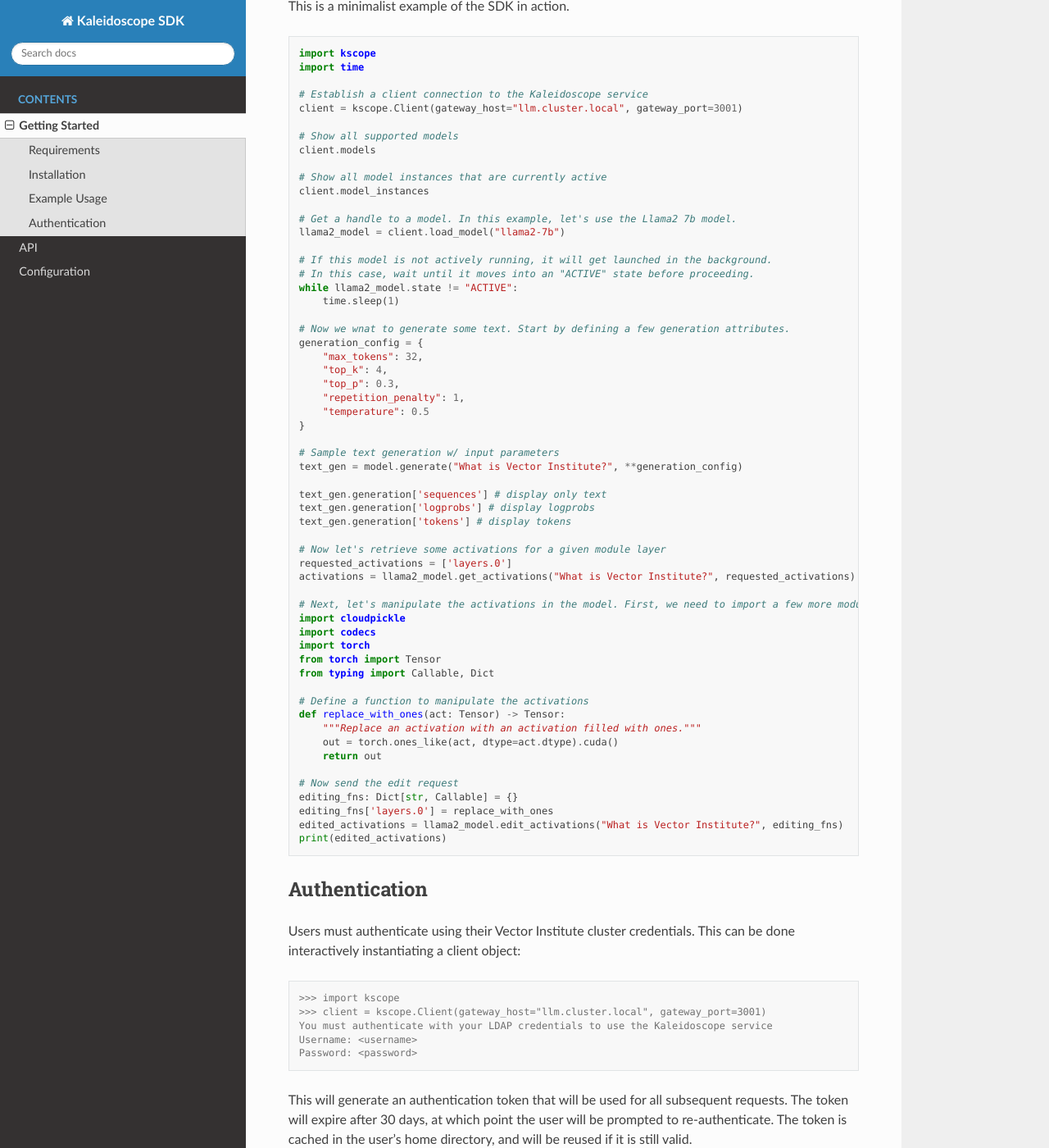
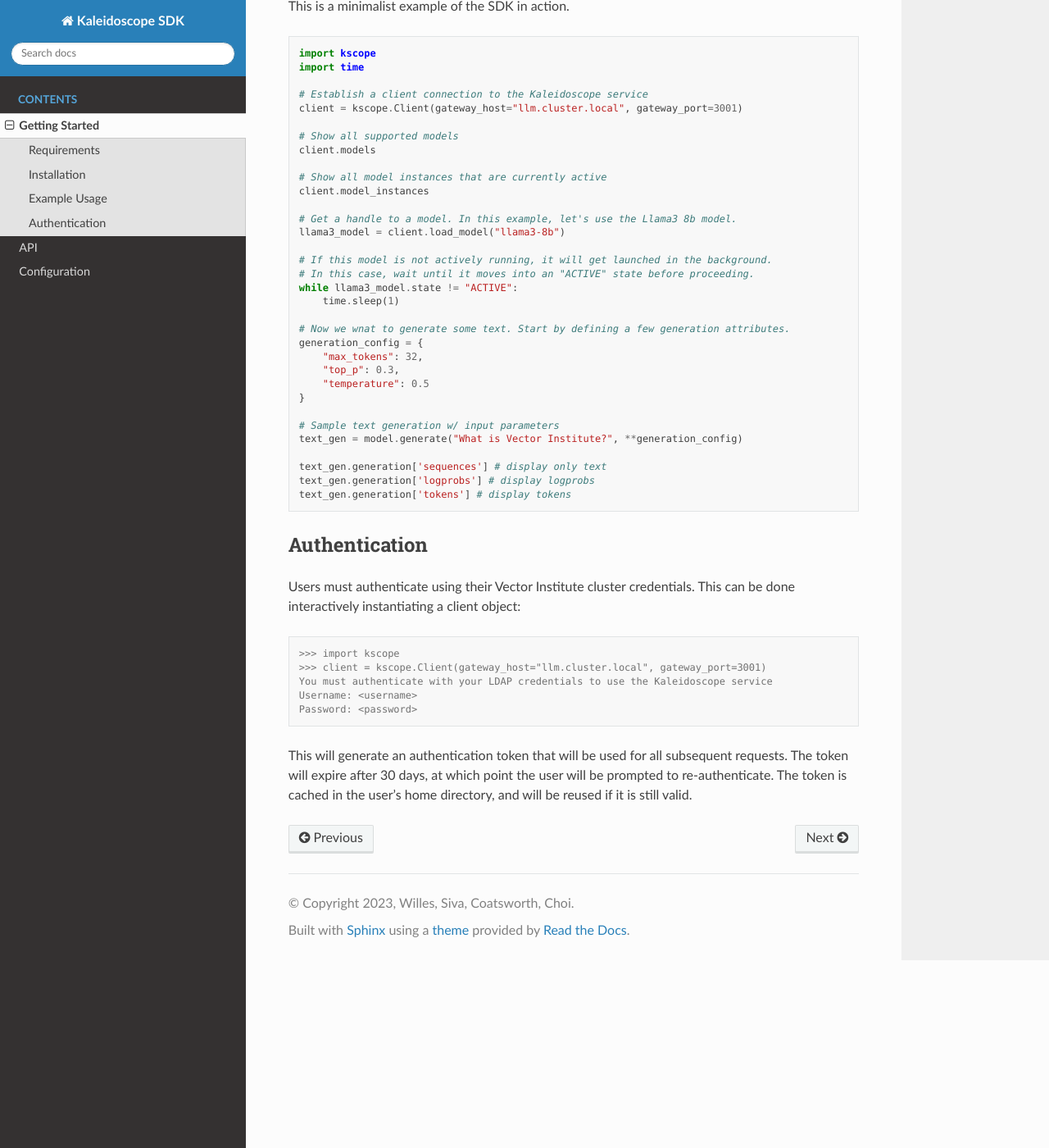
Before and after one commit to VectorInstitute/kaleidoscope-sdk, a Sphinx documentation site: the page built from docs/getting_started.rst, in a window 1280 px wide and 1400 px high, scrolled down 691 px. Shown: the whole window at 82% size. Built offline with Sphinx 7.4.7 and the Read the Docs theme 2.0.0, drawn with Linux system fonts in a browser that asks for light colours.

```diff
--- a/docs/getting_started.rst
+++ b/docs/getting_started.rst
@@ -46,20 +46,18 @@ This is a minimalist example of the SDK in action.
     # Show all model instances that are currently active
     client.model_instances
 
-    # Get a handle to a model. In this example, let's use the Llama2 7b model.
-    llama2_model = client.load_model("llama2-7b")
+    # Get a handle to a model. In this example, let's use the Llama3 8b model.
+    llama3_model = client.load_model("llama3-8b")
 
     # If this model is not actively running, it will get launched in the background.
     # In this case, wait until it moves into an "ACTIVE" state before proceeding.
-    while llama2_model.state != "ACTIVE":
+    while llama3_model.state != "ACTIVE":
         time.sleep(1)
 
     # Now we wnat to generate some text. Start by defining a few generation attributes.
     generation_config = {
         "max_tokens": 32,
-        "top_k": 4,
         "top_p": 0.3,
-        "repetition_penalty": 1,
         "temperature": 0.5
     }
 
@@ -69,29 +67,6 @@ This is a minimalist example of the SDK in action.
     text_gen.generation['sequences'] # display only text
     text_gen.generation['logprobs'] # display logprobs
     text_gen.generation['tokens'] # display tokens
-
-    # Now let's retrieve some activations for a given module layer
-    requested_activations = ['layers.0']
-    activations = llama2_model.get_activations("What is Vector Institute?", requested_activations)
-
-    # Next, let's manipulate the activations in the model. First, we need to import a few more modules.
-    import cloudpickle
-    import codecs
-    import torch
-    from torch import Tensor
-    from typing import Callable, Dict
-
-    # Define a function to manipulate the activations
-    def replace_with_ones(act: Tensor) -> Tensor:
-        """Replace an activation with an activation filled with ones."""
-        out = torch.ones_like(act, dtype=act.dtype).cuda()
-        return out
-
-    # Now send the edit request
-    editing_fns: Dict[str, Callable] = {}
-    editing_fns['layers.0'] = replace_with_ones
-    edited_activations = llama2_model.edit_activations("What is Vector Institute?", editing_fns)
-    print(edited_activations)
 
 
 Authentication
```
Also changed, not shown: README.md (+6 -38 lines).
